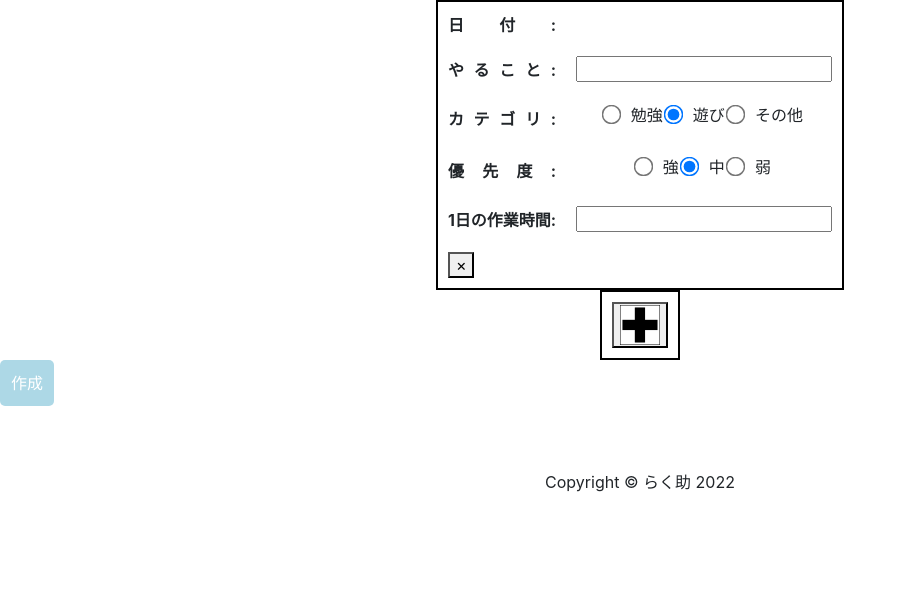
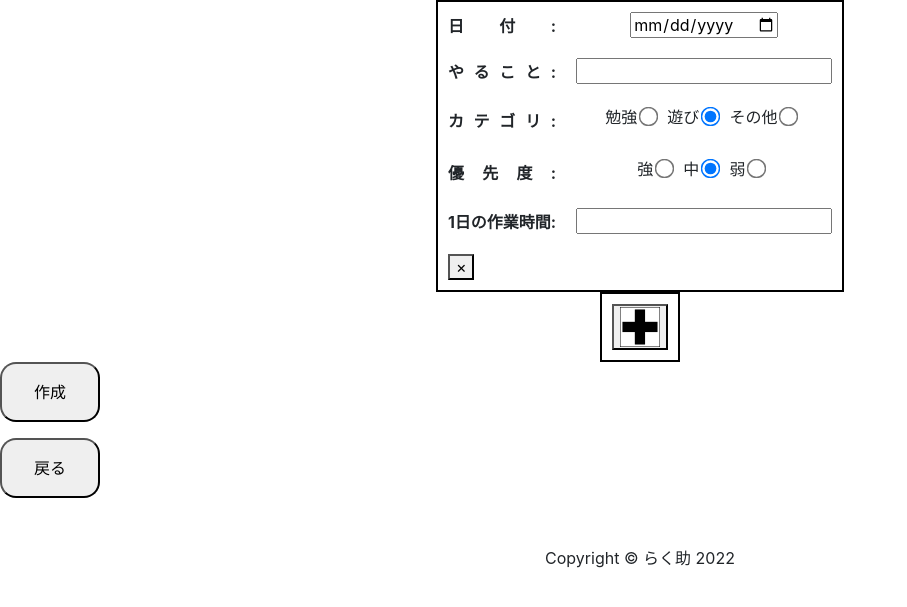
Before and after one commit to to-ru0125/rakusuketest, a Django app: page /makeschedule/ in a window 1280 px wide. Shown: the part 132-739 px from the top of the page, without its empty margins (0-907 px from the left). Run offline with Django 3.2, Linux system fonts and the light colour scheme; the visitor is signed in with stand-in values (Sample User, id 1); parts of the project's set-up code (start-up, migrations or seed data) failed here and were passed over; some libraries are stand-ins or nearby versions.

Commit message:
加藤皓太2022/12/08/16:35

```diff
--- a/rakusuke/rakusukeapp/models.py
+++ b/rakusuke/rakusukeapp/models.py
@@ -15,7 +15,6 @@ class RakusukeSchedule(models.Model):
     schedule_worktime = models.IntegerField(verbose_name='１日の作業時間')
     schedule_ditching = models.TextField(verbose_name='サボり日', blank=True, null=True)
     schedule_category = models.IntegerField(verbose_name='カテゴリ')
-    schedule_achieved = models.IntegerField(verbose_name='スケジュール達成済み')
     schedule_subject = models.TextField(verbose_name='科目')
     created_at = models.DateTimeField(verbose_name='作成日時', auto_now_add=True)
 
--- a/rakusuke/rakusukeapp/templates/makeschedule.html
+++ b/rakusuke/rakusukeapp/templates/makeschedule.html
@@ -23,7 +23,7 @@
 
 {% block contents %}
     <div id="app">
-        <form method="post" action="{% url 'rakusukeapp:tentativeschedule' %}" enctype="multipart/form-data">
+        <form method="post" enctype="multipart/form-data">
             {% csrf_token %}
             <div id="list">
                 <div class="list_var">
@@ -31,17 +31,7 @@
                         <tr style="text-align:center">
                             <th>日付:</th>
                             <td>
-                                <div id="#">
-                                    {% if id == "list_0" %}
-                                </div>
                                     <input type="date" id="list_0" name="schedule_date_0">
-                                <div id="#">
-                                    {% else %}
-                                </div>
-                                <div id="#">
-                                    {% endif %}
-                                </div>
-
                             </td>
                         </tr>
                         <tr style="text-align:center">
@@ -53,23 +43,23 @@
                         <tr style="text-align:center">
                             <th>カテゴリ:</th>
                             <td>
+                                <label>勉強</label>
                                 <input type="radio" id="list_0" name="schedule_category_0" value="1">
-                                <label>勉強</label>
+                                <label>遊び</label>
                                 <input type="radio" id="list_0" name="schedule_category_0" value="2" checked>
-                                <label>遊び</label>
+                                <label>その他</label>
                                 <input type="radio" id="list_0" name="schedule_category_0" value="3">
-                                <label>その他</label>
                             </td>
                         </tr>
                         <tr style="text-align:center">
                             <th>優先度:</th>
                             <td>
+                                <label>強</label>
                                 <input type="radio" id="list_0" name="schedule_priority_0" value="1">
-                                <label>強</label>
+                                <label>中</label>
                                 <input type="radio" id="list_0" name="schedule_priority_0" value="2" checked>
-                                <label>中</label>
+                                <label>弱</label>
                                 <input type="radio" id="list_0" name="schedule_priority_0" value="3">
-                                <label>弱</label>
                             </td>
                         </tr>
                         <tr style="text-align:center">
@@ -95,8 +85,9 @@
                     </td>
                 </tr>
             </table>
-            <button type="submit" class="btn">作成</button>
+            <button type="submit" class="right-btn">作成</button>
         </form>
+        <button onclick="location.href='{% url 'rakusukeapp:index' %}'" class="left-btn">戻る</button>
     </div>
     <script src="https://code.jquery.com/jquery-3.3.1.min.js"></script>
     <script src="https://cdn.jsdelivr.net/npm/jquery.add-input-area@4.11.0/dist/jquery.add-input-area.min.js"
--- a/rakusuke/rakusukeapp/views.py
+++ b/rakusuke/rakusukeapp/views.py
@@ -168,9 +168,9 @@ class OneweekschedulelistView(generic.TemplateView, LoginRequiredMixin):
 
 class MakescheduleView(LoginRequiredMixin, generic.CreateView):
     # スケジュール作成画面表示
-    model = RakusukeSchedule
     template_name = 'makeschedule.html'
     form_class = ScheduleCreateForm
+    success_url = reverse_lazy('rakusukeapp:tentativeschedule')
 
     def post(self, request, *args, **kwrgs):
         dateList = []
@@ -181,7 +181,7 @@ class MakescheduleView(LoginRequiredMixin, generic.CreateView):
         userList = []
 
         for i in request.POST.items():
-            if re.match(r'schedule_date_0', i[0]):
+            if re.match(r'schedule_date_*', i[0]):
                 dateList.append(i[1])
             if re.match(r'schedule_do_*', i[0]):
                 doList.append(i[1])
@@ -303,10 +303,12 @@ class SubjectDeleteView(LoginRequiredMixin, generic.DeleteView):
     success_url = reverse_lazy('rakusukeapp:subjectlist')
 
 class TentativeScheduleView(LoginRequiredMixin,generic.ListView):
-    model = RakusukeSchedule
     template_name = 'tentative_schedule.html'
-    # field = RakusukeSchedule.objects.latest('created_at')
-    # fields = RakusukeSchedule.objects.filter(schedule_date=field.schedule_date)
+    try:
+        keyword = RakusukeSchedule.objects.distinct('created_at').latest('created_at')
+        fields = RakusukeSchedule.objects.filter(schedule_date=keyword.schedule_date).order_by('?')
+    except RakusukeSchedule.DoesNotExist:
+        comment = None
 
 class DetailDeleteView(LoginRequiredMixin, generic.DeleteView):
     template_name = 'detaildelete.html'
@@ -317,29 +319,29 @@ class DetailDeleteView(LoginRequiredMixin, generic.DeleteView):
         # 本当は詳細一覧(detaillist/<int:pk>)に飛びたい
 
 
-def redirect_view():
-    redirect_url = reverse('namespace:name')
-    parameters = urlencode(dict(param_a=param_a,
-                                param_b=param_b,
-                                param_c=param_c))
-    url = f'{redirect_url}?{parameters}'
-    return redirect(url)
-    rakusukeapp = form.save(commit=False)
-    rakusukeapp.user = self.request.user
-    rakusukeapp.subject_id = RakusukeSubject.objects.get(id=self.kwargs.get('subject_id_id'))
-    rakusukeapp.detail_achieved = 0
-    fields = RakusukeDetail.objects.filter(user=request.user, subject_id=kwargs['pk'])
-    if objects.fields.detail_achieved == 0:
-        objects.fields.detail_achieved = 1
-    else:
-        objects.fields.detail_achieved = 0
-    response = redirect('/subjectlist/')
-    print(type(response))
-    rakusukeapp.save()
-    return response
-    return super().form_valid(form)
-    # def redirect_success(request):
-    #     return HttpResponse("リダイレクト成功")
+    def redirect_view():
+        redirect_url = reverse('namespace:name')
+        parameters = urlencode(dict(param_a=param_a,
+                                    param_b=param_b,
+                                    param_c=param_c))
+        url = f'{redirect_url}?{parameters}'
+        return redirect(url)
+        rakusukeapp = form.save(commit=False)
+        rakusukeapp.user = self.request.user
+        rakusukeapp.subject_id = RakusukeSubject.objects.get(id=self.kwargs.get('subject_id_id'))
+        rakusukeapp.detail_achieved = 0
+        fields = RakusukeDetail.objects.filter(user=request.user, subject_id=kwargs['pk'])
+        if objects.fields.detail_achieved == 0:
+            objects.fields.detail_achieved = 1
+        else:
+            objects.fields.detail_achieved = 0
+        response = redirect('/subjectlist/')
+        print(type(response))
+        rakusukeapp.save()
+        return response
+        return super().form_valid(form)
+        # def redirect_success(request):
+        #     return HttpResponse("リダイレクト成功")
 
 
 class FixedCreateView(LoginRequiredMixin, generic.CreateView):
--- a/rakusuke/static/css/mystyle.css
+++ b/rakusuke/static/css/mystyle.css
@@ -72,26 +72,18 @@ nav div div ul {
 }
 
 .right-btn {
-  position: absolute;
   border-radius: 1em;
-  margin: auto;
   width: 100px;
   height: 60px;
-  right: 10px;
-  bottom: 150px;
 }
 .navbar-dark .navbar-toggler{
   /* 枠線 */
   border-color: rgba(212, 108, 228, 1);
 }
 .left-btn {
-  position: absolute;
   border-radius: 1em;
-  margin: auto;
   width: 100px;
   height: 60px;
-  left: 10px;
-  bottom: 150px;
 }
 
 #id_schedule_do, #id_schedule_ditching {
```
